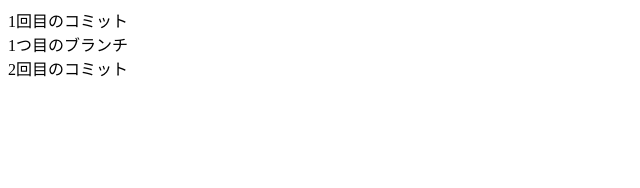
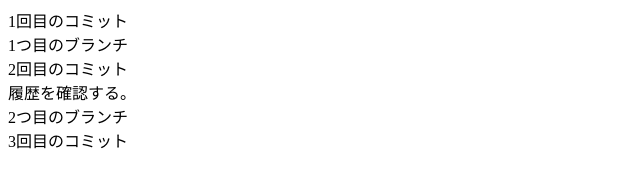
Before and after one commit to atuatusannn/git, a plain HTML site: page index.html in a window 1280 px wide. Shown: the whole page, without its empty margins (0-640 px from the left). Drawn offline with Linux system fonts and the light colour scheme.

Commit message:
3回目のコミットt

```diff
--- a/index.html
+++ b/index.html
@@ -10,5 +10,8 @@
     <div>1回目のコミット</div>
     <div>1つ目のブランチ</div>
     <div>2回目のコミット</div>
+    <div>履歴を確認する。</div>
+    <div>2つ目のブランチ</div>
+    <div>3回目のコミット</div>
 </body>
 </html>
```
